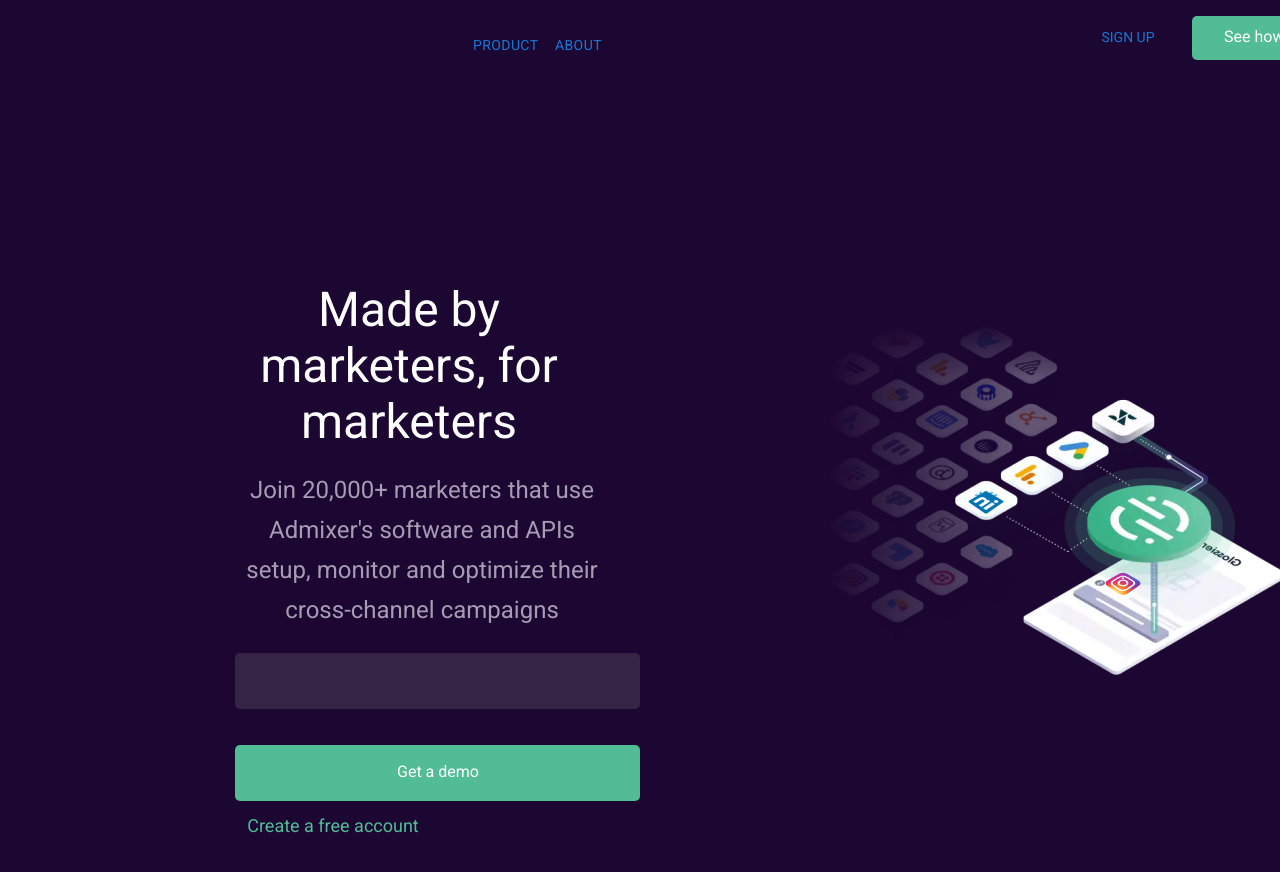
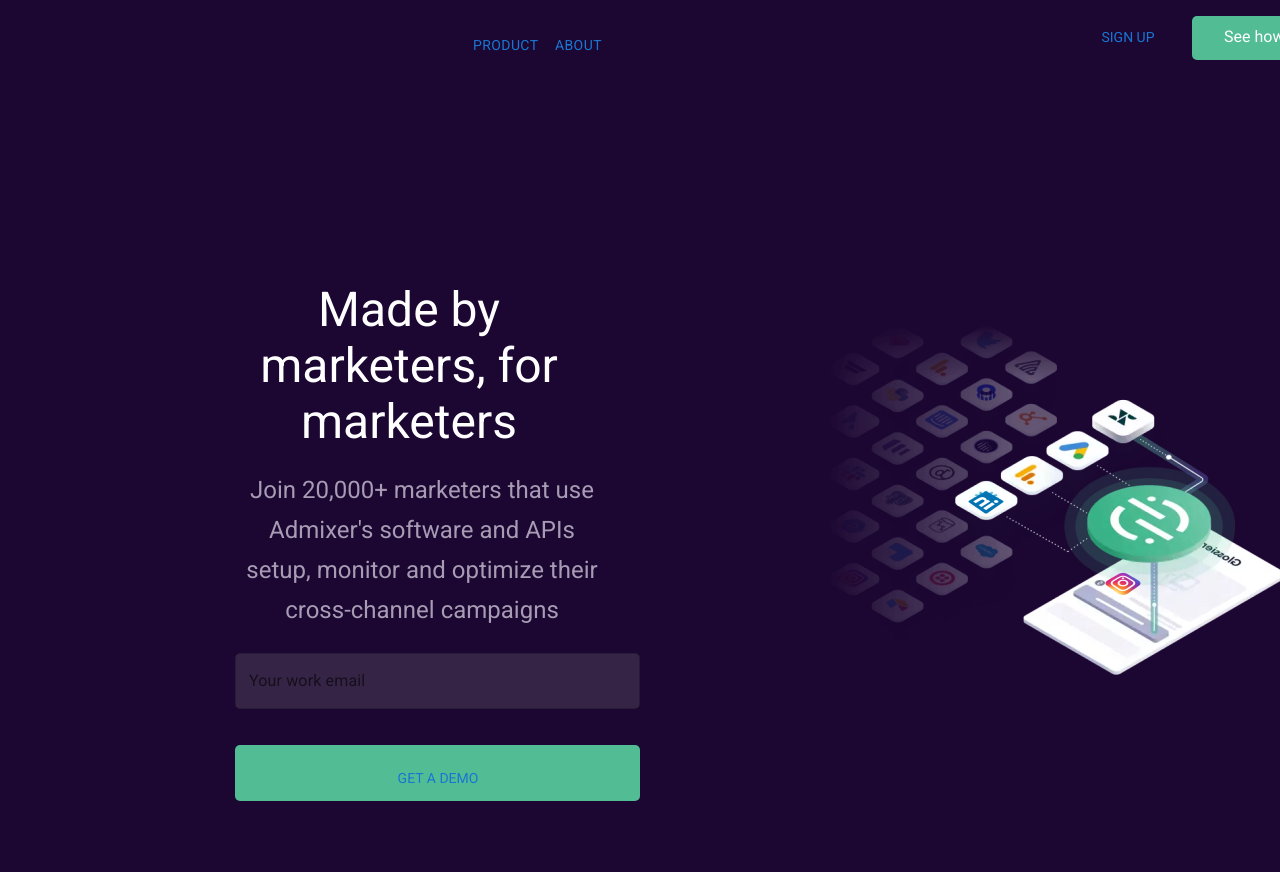
Before and after one commit to jfeng1115/admixer_react_landingpage, a React (Create React App) app: page / in a window 1280 px wide. Shown: the top 872 px of the page. Built offline with nearby package versions, Linux system fonts and the light colour scheme; a small style sheet from the web is missing.

Commit message:
Added FormDialog.js

```diff
--- a/src/Hero.js
+++ b/src/Hero.js
@@ -1,4 +1,5 @@
 import {Component} from "react";
+import {Button, TextField} from "@mui/material";
 
 
 class Hero extends Component{
@@ -12,16 +13,12 @@
                         their
                         cross-channel campaigns
                     </div>
-                    <div className="frame-3">
-                        <div className="rectangle"></div>
+                    <form className="frame-3">
+                        <TextField className="rectangle" label="Your work email" variant="outlined" />
                         <div className="frame-4">
-                            <div className="get-a-demo roboto-normal-white-16px">Get a demo</div>
+                            <Button className="get-a-demo roboto-normal-white-16px">Get a demo</Button>
                         </div>
-                        <div className="frame-5">
-                            <div className="create-a-free-account">Create a free account</div>
-                            <img className="frame-6" src="img/frame@2x.png"/>
-                        </div>
-                    </div>
+                    </form>
                 </div>
                 <div className="hero-image">
                     <div className="overlap-group1">
```
Also changed, not shown: src/FormDialog.js (added, +50 -0 lines).
